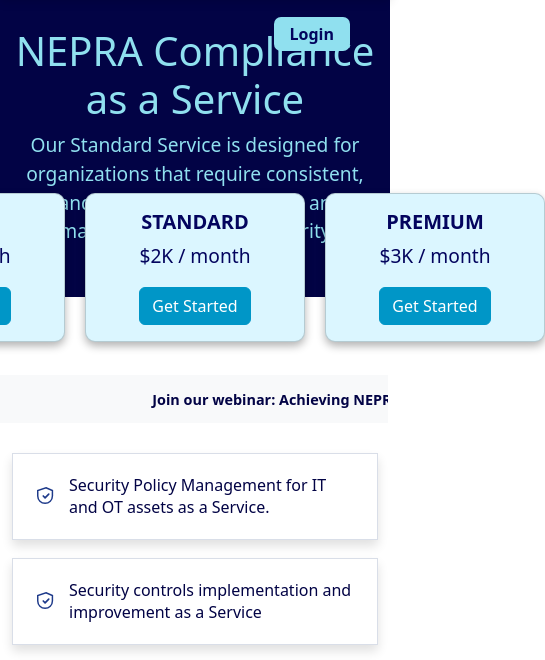
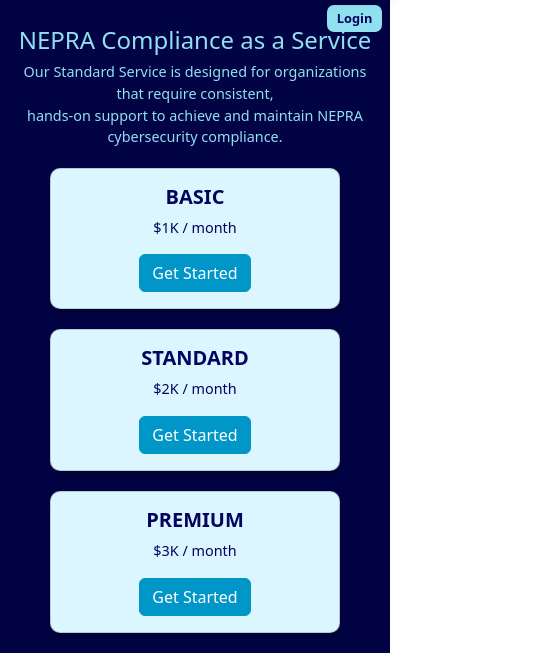
Before and after one commit to code-with-luna/nepra-website, a plain HTML site: page index.html in a window 390 px wide. Shown: the part 119-779 px from the top of the page, 545 px wide, since content can reach past the window. Drawn offline with nearby package versions, Linux system fonts and the light colour scheme.

Commit message:
Made The Hero Section Responsive

```diff
--- a/styles.css
+++ b/styles.css
@@ -165,6 +165,59 @@
   background-color: #020345 !important; /* darker shade on hover */
   border-color:#020345 !important;
 }
+/* Mobile-only overrides */
+@media (max-width: 767px) {
+  /* Let hero expand */
+  .rectangle-box {
+    height: auto;
+    padding-bottom: 20px;
+  }
+
+  /* ✅ cancel absolute positioning of cards */
+  .card-container {
+    position: static !important;   /* flow below hero text */
+    transform: none !important;
+    bottom: auto !important;
+    left: auto !important;
+    margin-top: 20px;              /* spacing below hero text */
+    display: flex;
+    justify-content: center;
+  }
+
+  /* Stack cards vertically */
+  .card-container .d-flex {
+    flex-direction: column !important;
+    align-items: center;
+    gap: 20px;
+  }
+
+  .card-container .custom-card {
+    width: 200% !important;
+    max-width: 350px;
+  }
+
+  /* scale down hero text */
+  .rectangle-content h1 {
+    font-size: 1.5rem;
+    line-height: 1.1;
+    margin-bottom: 8px;
+  }
+  .rectangle-content p {
+    font-size: 0.9rem;
+    max-width: 95%;
+    margin-left: auto;
+    margin-right: auto;
+  }
+
+  /* smaller login button */
+  .login-btn {
+    right: 8px;
+    top: 8px;
+    padding: 0.25rem 0.6rem;
+    font-size: 0.8rem;
+  }
+}
+
 
 
 
@@ -399,8 +452,16 @@
     margin-bottom: 5px; /* keeps spacing with text */
     transform: translateY(-10px); /* move logo up */
   }
+  .footer-heading {
+    margin-left: 0 !important; /* reset forced margin */
+    text-align: left;          /* keep it left-aligned */
+  }
+
   .footer-services {
-    grid-template-columns: 1fr;  /* single column on mobile */
+    grid-template-columns: 1fr;  /* single column */
     gap: 12px;
-  }
+    margin-left: 0;             /* reset left margin */
+    justify-items: start;       /* align items to the left */
+
 }
+}
```
